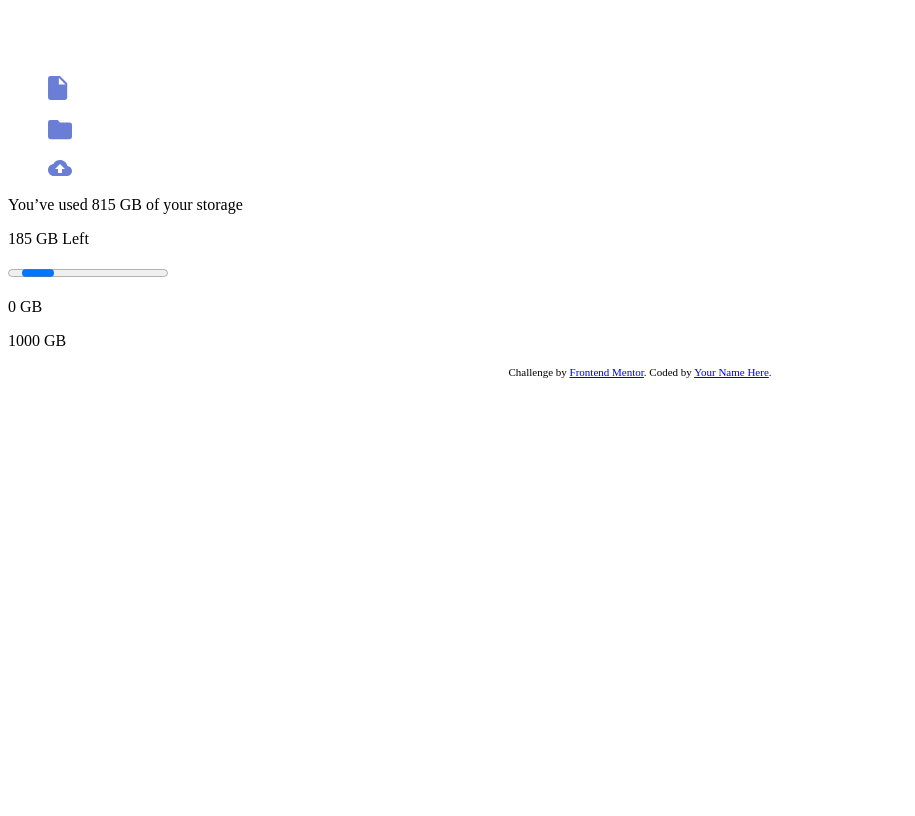
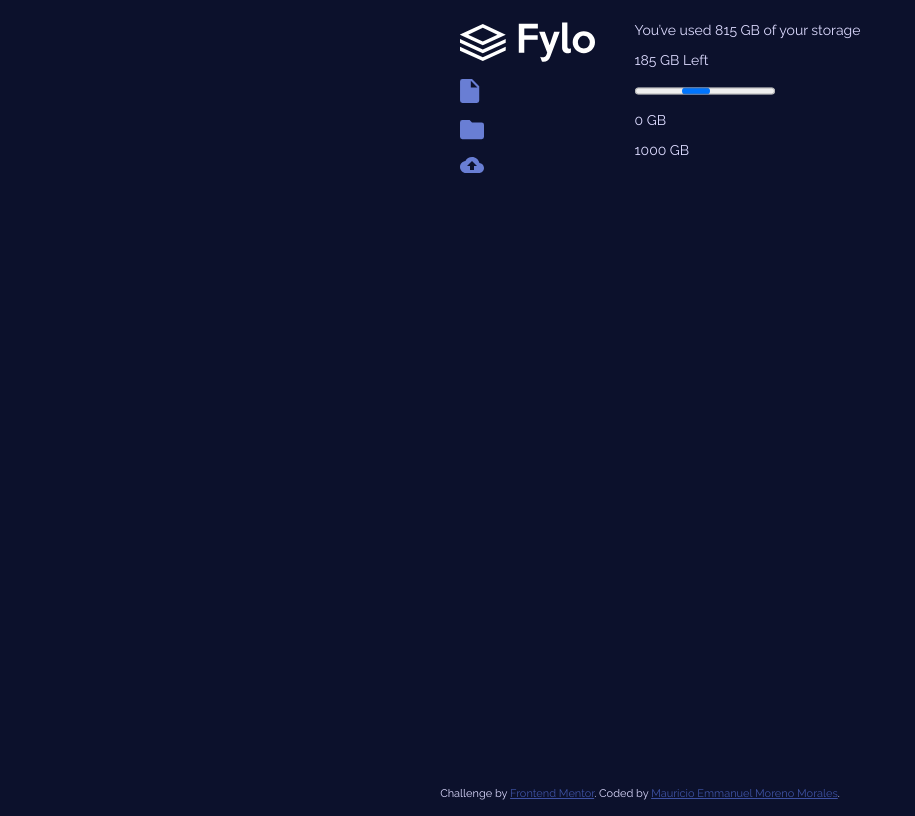
Before and after one commit to MauricioMorenoMorales/FrontendMentor1-Fylo-Data-Storage, a plain HTML site: page index.html in a window 1280 px wide. Shown: the whole page, without its empty margins (0-915 px from the left). Drawn offline with Linux system fonts and the light colour scheme.

Commit message:
Background and position

```diff
--- a/index.html
+++ b/index.html
@@ -7,6 +7,7 @@
   <!-- displays site properly based on user's device -->
   <link rel="icon" type="image/png" sizes="32x32" href="./images/favicon-32x32.png">
   <title>Frontend Mentor | Fylo data storage component</title>
+  <link href="https://fonts.googleapis.com/css2?family=Raleway:ital,wght@0,400;0,700;1,400;1,700&display=swap" rel="stylesheet">
   <!-- Feel free to remove these styles or customise in your own stylesheet 👍 -->
   <link rel="stylesheet" href="./css/index.css">
 <meta/>
@@ -52,7 +53,7 @@
   </main>
   <div class="attribution">
     Challenge by <a href="https://www.frontendmentor.io?ref=challenge" target="_blank">Frontend Mentor</a>.
-    Coded by <a href="#">Your Name Here</a>.
+    Coded by <a href="#">Mauricio Emmanuel Moreno Morales</a>.
   </div>
 </body>
 </html>
--- a/sass/index.sass
+++ b/sass/index.sass
@@ -1,11 +1,50 @@
+$pale-blue: var(--pale-blue)
+$gray-blue: var(--grayish-blue)
+$dark-blue: var(--dark-blue)
+$very-dark-blue: var(--very-dark-blue)
+$grandient1: var(--grandient1)
+$grandient2: var(--grandient2)
+$font-size: var(--font-size)
+$font-family: var(--font-family)
+$font-weight-normal: var(--font-weight-normal)
+$font-weight-bold: var(--font-weight-bold)
+
+//! Layout Mobile 375px Desktop 1440px
+
+
+:root
+     --pale-blue: #DDDBFF
+     --grayish-: #848794
+     --dark-blue: #1D2C67
+     --very-dark-blue: #0C112C
+     --grandient1: #FFDEDB
+     --grandient2: #FF4C96
+     //Fonts
+     --font-size: 14px
+     --font-family: 'Raleway', sans-serif
+     --font-weight-normal: 400
+     --font-weight-bold: 700
+
+body
+     background-color: $very-dark-blue
+     font-family: $font-family
+     font-weight: $font-weight-normal
+     font-size: $font-size
+     color: $pale-blue
+     display: flex
+     justify-content: center
+     align-items: center
+main
+     height: 100vh
+     margin: 0
+     display: flex
+
+//*Footer
 .attribution
+     position: absolute
+     bottom: 0
      font-size: 11px
      text-align: center
 
-     .attribution a
-          color: hsl(228, 45%, 44%)
-
-
-.status__bar_progression
-     background-color: black
-     width: 100px
+.attribution a
+     color: hsl(228, 45%, 44%)
```
Also changed, not shown: css/index.css.
